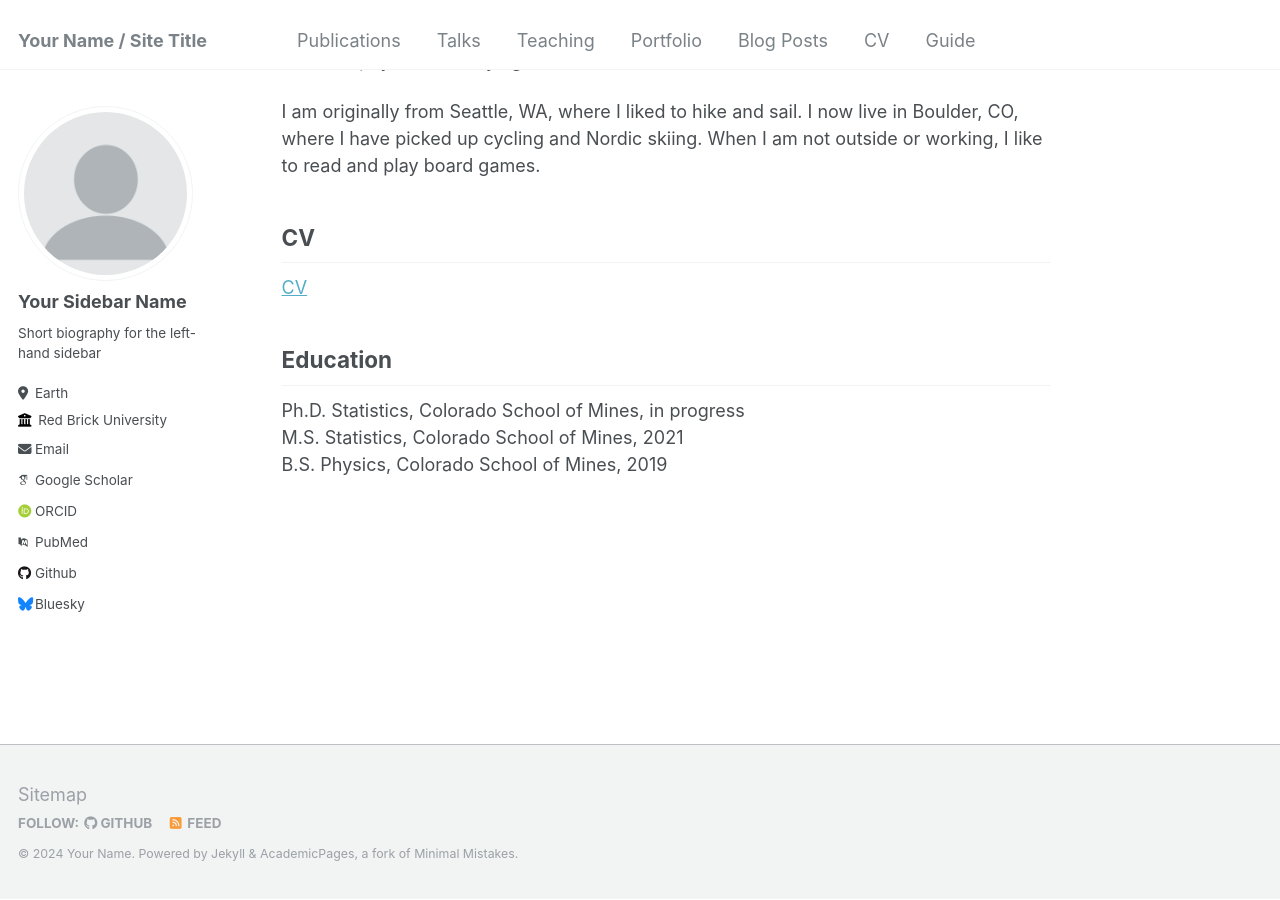
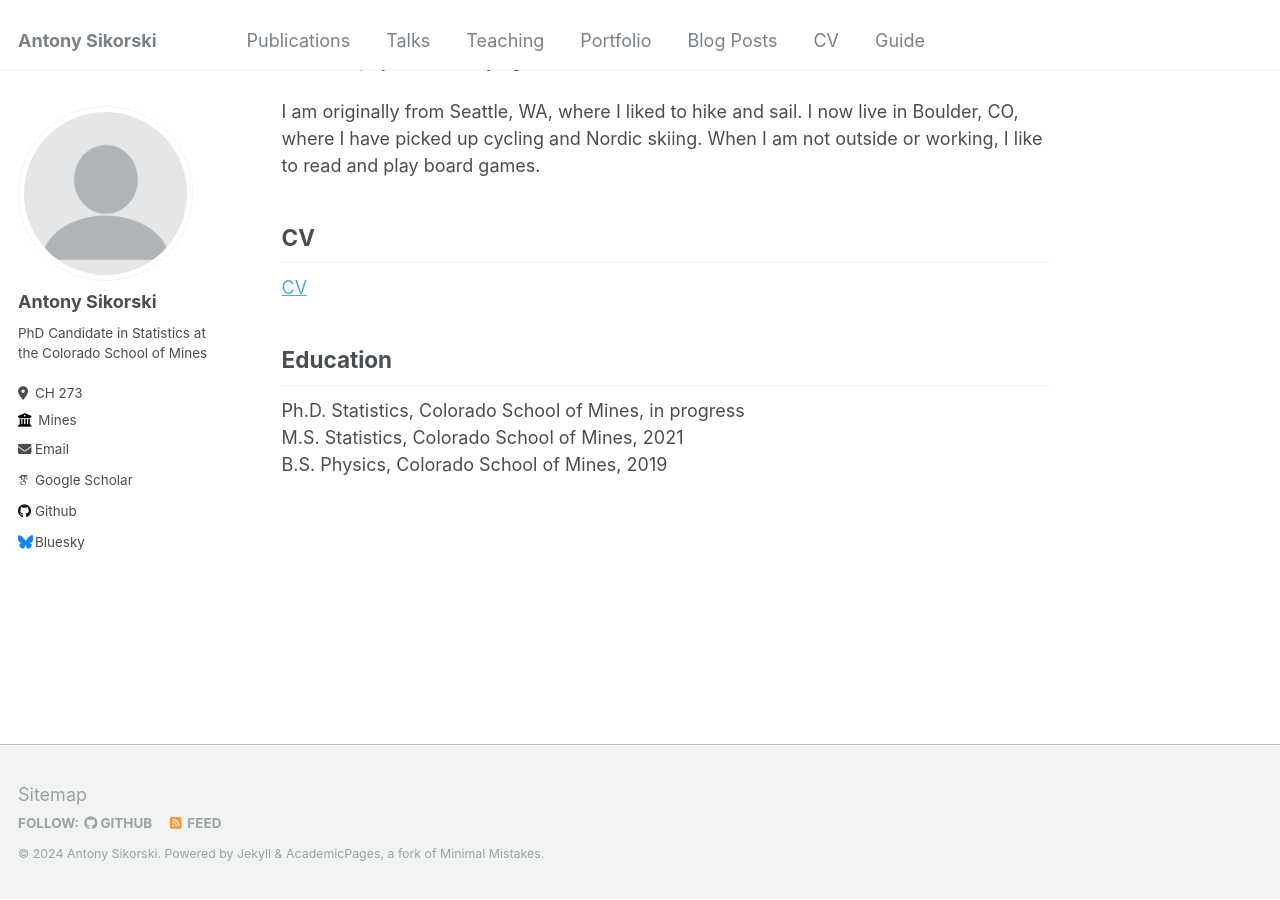
Before and after one commit to antonyxsik/antonyxsik.github.io, a Jekyll site: the page built from _pages/about.md, in a window 1280 px wide and 900 px high, scrolled down 594 px. Built offline with Jekyll 4.4.1, drawn with Linux system fonts in a browser that asks for light colours; some web fonts are replaced.

Commit message:
Update _config.yml

```diff
--- a/_config.yml
+++ b/_config.yml
@@ -8,10 +8,10 @@
 
 # Basic Site Settings
 locale                   : "en-US"
-title                    : "Your Name / Site Title"
+title                    : "Antony Sikorski"
 title_separator          : "-"
-name                     : &name "Your Name"
-description              : &description "personal description"
+name                     : &name "Antony Sikorski"
+description              : &description "PhD Candidate in Statistics at the Colorado School of Mines"
 url                      : https://academicpages.github.io # the base hostname & protocol for your site e.g. "https://mmistakes.github.io"
 baseurl                  : "" # the subpath of your site, e.g. "/blog"
 repository               : "academicpages/academicpages.github.io"
@@ -22,28 +22,28 @@
 author:
   # Biographic information
   avatar           : "profile.png"
-  name             : "Your Sidebar Name"
+  name             : "Antony Sikorski"
   pronouns         : # example: "she/her"
-  bio              : "Short biography for the left-hand sidebar"
-  location         : "Earth"
-  employer         : "Red Brick University"
+  bio              : "PhD Candidate in Statistics at the Colorado School of Mines"
+  location         : "CH 273"
+  employer         : "Mines"
   uri              : # URL
-  email            : "none@example.org"
+  email            : "asikorski@mines.edu"
 
   # Academic websites
   arxiv            : # URL - Update with the correct link to your profile
-  googlescholar    : "https://scholar.google.com/citations?user=PS_CX0AAAAAJ"
+  googlescholar    : "https://scholar.google.com/citations?hl=en&user=ndFK6AsAAAAJ"
   impactstory      : # URL
-  orcid            : "http://orcid.org/yourorcidurl"
+  orcid            : # "http://orcid.org/yourorcidurl"
   semantic         : # URL
-  pubmed           : "https://www.ncbi.nlm.nih.gov/pubmed/?term=john+snow"
+  pubmed           : # "https://www.ncbi.nlm.nih.gov/pubmed/?term=john+snow"
   researchgate     : # URL
 
   # Repositories and software development
   bitbucket        : # Username - Update with your username on the site
   codepen          : # Username
   dribbble         : # Username
-  github           : "academicpages"
+  github           : "https://github.com/antonyxsik"
   kaggle           : # Username
   stackoverflow    : # User number or user number and name (i.e., use "1" or "1/jeff-atwood")
 
```
